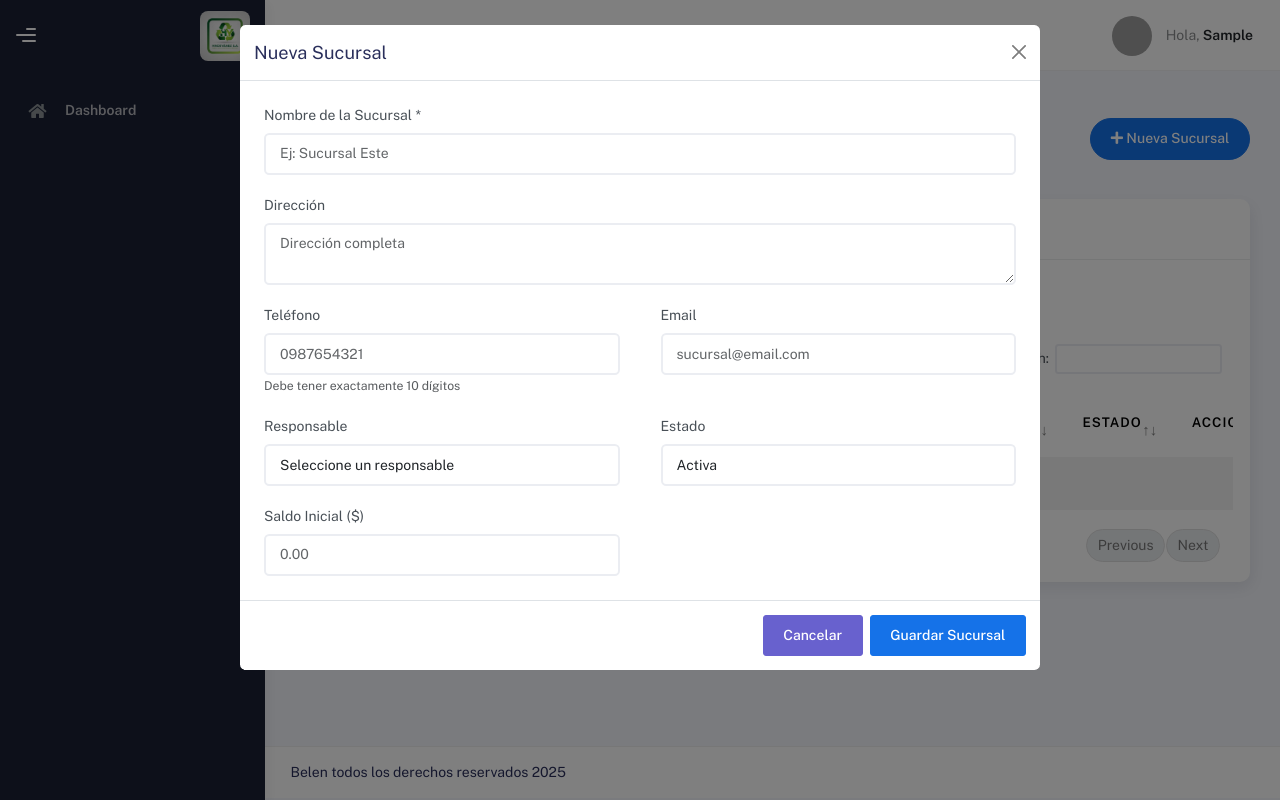
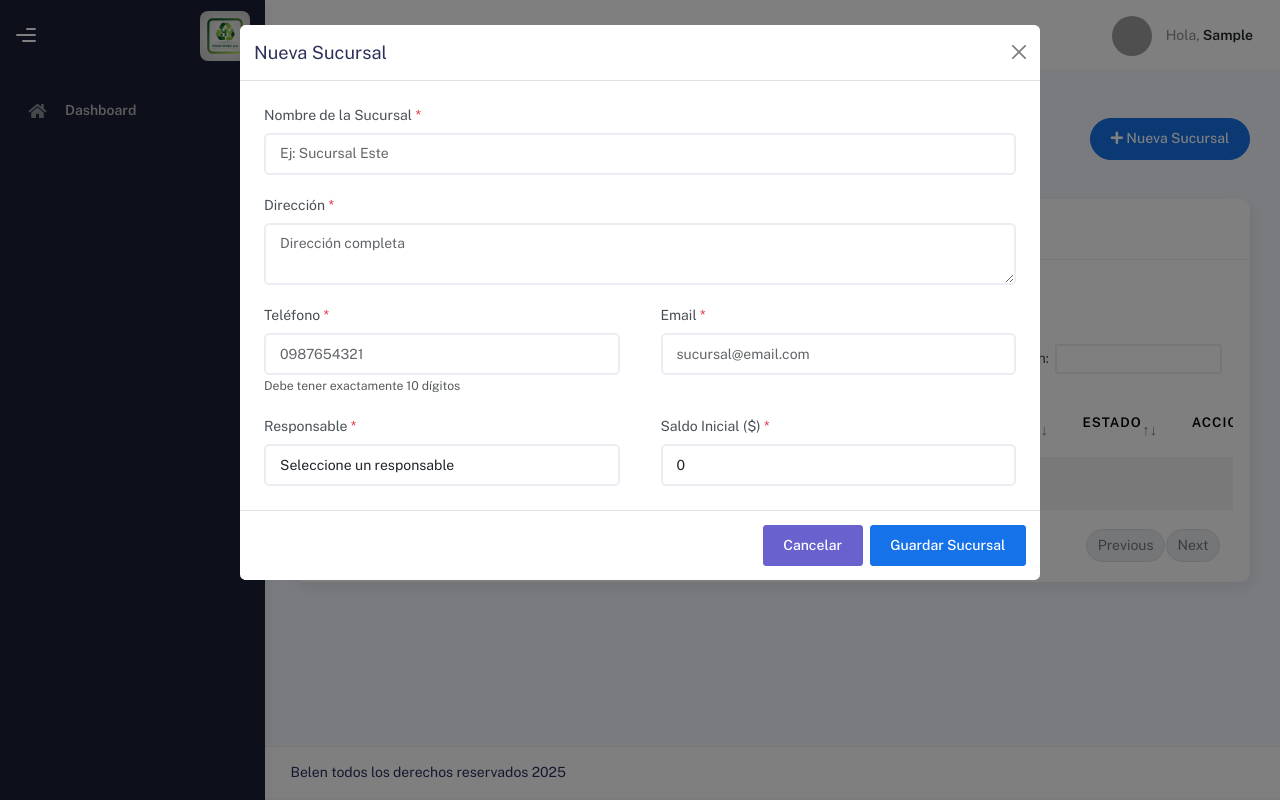
Before and after one commit to Jordan-dito/sistema_reciclaje, a PHP site: page /sistema_reciclaje/sucursales/index.php in a window 1280 px wide, after a click on "Nueva Sucursal". Run offline with PHP 8.4, Linux system fonts and the light colour scheme; the visitor is signed in with stand-in values (Sample User, id 1); tables that the repository leaves empty or names only in its code hold one stand-in row (values such as "Sample post"); grey boxes are pictures that could not be loaded.

Commit message:
Mejoras en gestión de sucursales: campos obligatorios, validaciones y tabs activos/inactivos

```diff
--- a/sucursales/index.php
+++ b/sucursales/index.php
@@ -53,6 +53,11 @@ if (!$auth->isAuthenticated()) {
     <link rel="stylesheet" href="../assets/css/plugins.min.css" />
     <link rel="stylesheet" href="../assets/css/kaiadmin.min.css" />
     <link rel="stylesheet" href="../assets/css/demo.css" />
+    <style>
+      .text-required {
+        color: #dc3545;
+      }
+    </style>
   </head>
   <body>
     <div class="wrapper">
@@ -163,50 +168,50 @@ if (!$auth->isAuthenticated()) {
               <div class="row">
                 <div class="col-md-12">
                   <div class="form-group">
-                    <label>Nombre de la Sucursal *</label>
+                    <label>Nombre de la Sucursal <span class="text-required">*</span></label>
                     <input type="text" id="nombre" name="nombre" class="form-control" placeholder="Ej: Sucursal Este" required>
                   </div>
                 </div>
                 <div class="col-md-12">
                   <div class="form-group">
-                    <label>Dirección</label>
-                    <textarea id="direccion" name="direccion" class="form-control" rows="2" placeholder="Dirección completa"></textarea>
+                    <label>Dirección <span class="text-required">*</span></label>
+                    <textarea id="direccion" name="direccion" class="form-control" rows="2" placeholder="Dirección completa" required></textarea>
                   </div>
                 </div>
                 <div class="col-md-6">
                   <div class="form-group">
-                    <label>Teléfono</label>
-                    <input type="tel" id="telefono" name="telefono" class="form-control" placeholder="0987654321" maxlength="10" pattern="[0-9]{10}">
+                    <label>Teléfono <span class="text-required">*</span></label>
+                    <input type="tel" id="telefono" name="telefono" class="form-control" placeholder="0987654321" maxlength="10" pattern="[0-9]{10}" required>
                     <small class="form-text text-muted">Debe tener exactamente 10 dígitos</small>
                   </div>
                 </div>
                 <div class="col-md-6">
                   <div class="form-group">
-                    <label>Email</label>
-                    <input type="email" id="email" name="email" class="form-control" placeholder="sucursal@email.com">
+                    <label>Email <span class="text-required">*</span></label>
+                    <input type="email" id="email" name="email" class="form-control" placeholder="sucursal@email.com" required>
                   </div>
                 </div>
                 <div class="col-md-6">
                   <div class="form-group">
-                    <label>Responsable</label>
-                    <select id="responsable_id" name="responsable_id" class="form-control">
+                    <label>Responsable <span class="text-required">*</span></label>
+                    <select id="responsable_id" name="responsable_id" class="form-control" required>
                       <option value="">Seleccione un responsable</option>
                     </select>
                   </div>
                 </div>
-                <div class="col-md-6">
+                <div class="col-md-6" style="display: none;">
                   <div class="form-group">
-                    <label>Estado</label>
+                    <label>Estado <span class="text-required">*</span></label>
                     <select id="estado" name="estado" class="form-control">
-                      <option value="activa">Activa</option>
+                      <option value="activa" selected>Activa</option>
                       <option value="inactiva">Inactiva</option>
                     </select>
                   </div>
                 </div>
                 <div class="col-md-6">
                   <div class="form-group">
-                    <label>Saldo Inicial ($)</label>
-                    <input type="number" id="saldo" name="saldo" class="form-control" placeholder="0.00" step="0.01">
+                    <label>Saldo Inicial ($) <span class="text-required">*</span></label>
+                    <input type="number" id="saldo" name="saldo" class="form-control" placeholder="0.00" step="0.01" value="0" required>
                   </div>
                 </div>
               </div>
@@ -234,41 +239,41 @@ if (!$auth->isAuthenticated()) {
               <div class="row">
                 <div class="col-md-12">
                   <div class="form-group">
-                    <label>Nombre de la Sucursal *</label>
+                    <label>Nombre de la Sucursal</label>
                     <input type="text" id="editar_nombre" name="nombre" class="form-control" required readonly style="background-color: #f8f9fa; cursor: not-allowed;">
                   </div>
                 </div>
                 <div class="col-md-12">
                   <div class="form-group">
-                    <label>Dirección</label>
-                    <textarea id="editar_direccion" name="direccion" class="form-control" rows="2"></textarea>
+                    <label>Dirección <span class="text-required">*</span></label>
+                    <textarea id="editar_direccion" name="direccion" class="form-control" rows="2" required></textarea>
                   </div>
                 </div>
                 <div class="col-md-6">
                   <div class="form-group">
-                    <label>Teléfono</label>
-                    <input type="tel" id="editar_telefono" name="telefono" class="form-control" maxlength="10" pattern="[0-9]{10}">
+                    <label>Teléfono <span class="text-required">*</span></label>
+                    <input type="tel" id="editar_telefono" name="telefono" class="form-control" maxlength="10" pattern="[0-9]{10}" required>
                     <small class="form-text text-muted">Debe tener exactamente 10 dígitos</small>
                   </div>
                 </div>
                 <div class="col-md-6">
                   <div class="form-group">
-                    <label>Email</label>
-                    <input type="email" id="editar_email" name="email" class="form-control">
+                    <label>Email <span class="text-required">*</span></label>
+                    <input type="email" id="editar_email" name="email" class="form-control" required>
                   </div>
                 </div>
                 <div class="col-md-6">
                   <div class="form-group">
-                    <label>Responsable</label>
-                    <select id="editar_responsable_id" name="responsable_id" class="form-control">
+                    <label>Responsable <span class="text-required">*</span></label>
+                    <select id="editar_responsable_id" name="responsable_id" class="form-control" required>
                       <option value="">Seleccione un responsable</option>
                     </select>
                   </div>
                 </div>
-                <div class="col-md-6">
+                <div class="col-md-6" style="display: none;">
                   <div class="form-group">
                     <label>Estado</label>
-                    <select id="editar_estado" name="estado" class="form-control" style="background-color: #f8f9fa; cursor: not-allowed; pointer-events: none;" tabindex="-1">
+                    <select id="editar_estado" name="estado" class="form-control">
                       <option value="activa">Activa</option>
                       <option value="inactiva">Inactiva</option>
                     </select>
@@ -422,22 +427,28 @@ if (!$auth->isAuthenticated()) {
         // Validación en tiempo real para teléfono (editar)
         $('#editar_telefono').on('input blur', function() {
           var telefono = $(this).val();
-          if (telefono.trim() !== '') {
           var telefonoLimpio = telefono.replace(/[^0-9]/g, '');
-            if (telefonoLimpio.length !== 10) {
+
+          if (telefonoLimpio.length === 0) {
+            // Si está vacío, mostrar error (es obligatorio)
+            $(this).addClass('is-invalid');
+            $(this).removeClass('is-valid');
+            var feedback = $(this).next('.invalid-feedback');
+            if (feedback.length === 0) {
+              $(this).after('<div class="invalid-feedback">El teléfono es obligatorio y debe tener exactamente 10 dígitos</div>');
+            }
+          } else if (telefonoLimpio.length !== 10) {
             $(this).addClass('is-invalid');
             $(this).removeClass('is-valid');
             var feedback = $(this).next('.invalid-feedback');
             if (feedback.length === 0) {
               $(this).after('<div class="invalid-feedback">El teléfono debe tener exactamente 10 dígitos</div>');
+            } else {
+              feedback.text('El teléfono debe tener exactamente 10 dígitos');
             }
           } else {
             $(this).removeClass('is-invalid');
             $(this).addClass('is-valid');
-              $(this).next('.invalid-feedback').remove();
-            }
-          } else {
-            $(this).removeClass('is-invalid is-valid');
             $(this).next('.invalid-feedback').remove();
           }
         });
@@ -474,15 +485,13 @@ if (!$auth->isAuthenticated()) {
             return;
           }
 
-          // Validar teléfono antes de enviar
+          // Validar teléfono - ahora es obligatorio
           var telefono = $('#telefono').val().trim();
-          if (telefono !== '') {
           var telefonoLimpio = telefono.replace(/[^0-9]/g, '');
           if (telefonoLimpio.length !== 10) {
             swal("Error", "El teléfono debe tener exactamente 10 dígitos", "error");
             $('#telefono').focus();
             return;
-            }
           }
 
           var formData = {
@@ -526,15 +535,13 @@ if (!$auth->isAuthenticated()) {
             return;
           }
 
-          // Validar teléfono antes de enviar
+          // Validar teléfono - ahora es obligatorio
           var telefono = $('#editar_telefono').val().trim();
-          if (telefono !== '') {
           var telefonoLimpio = telefono.replace(/[^0-9]/g, '');
           if (telefonoLimpio.length !== 10) {
             swal("Error", "El teléfono debe tener exactamente 10 dígitos", "error");
             $('#editar_telefono').focus();
             return;
-            }
           }
 
           var formData = {
```
Also changed, not shown: sucursales/api.php (+53 -7 lines). Lines whose indentation alone changed are shown as unchanged.
